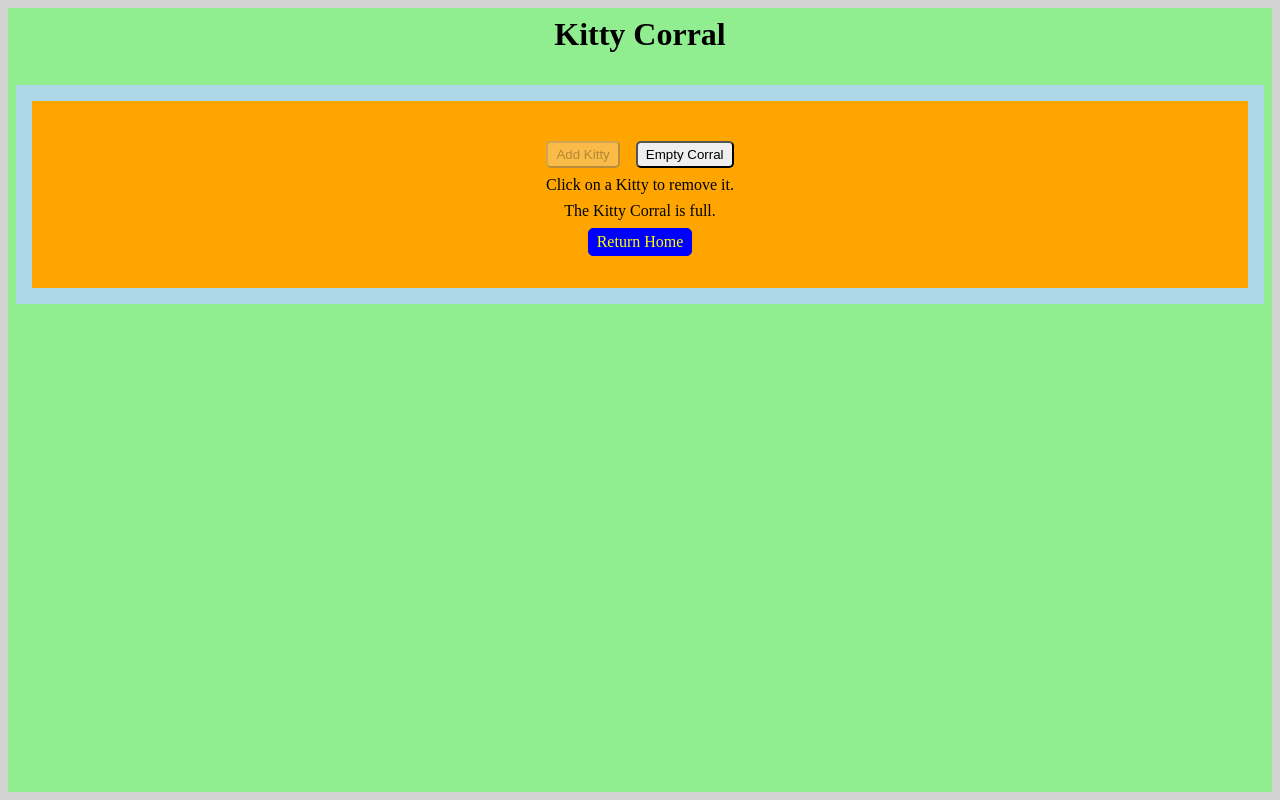
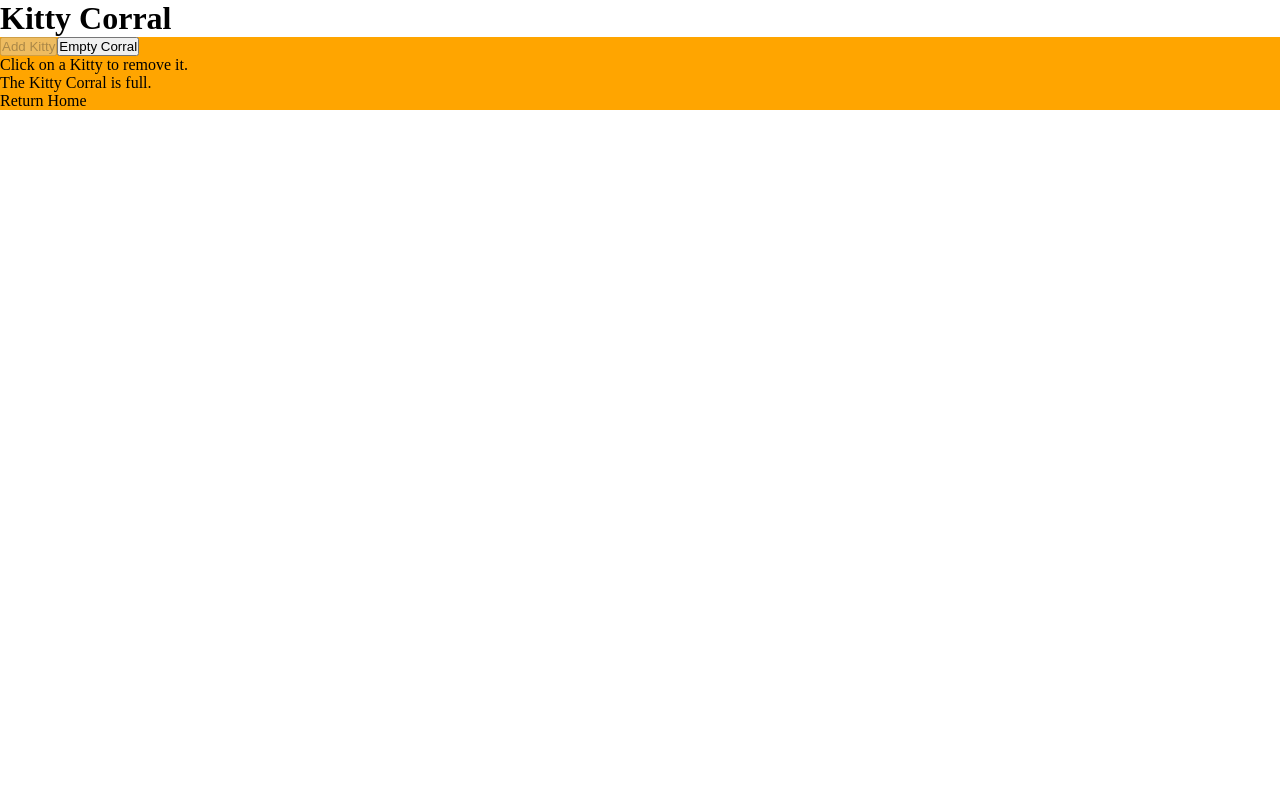
Before and after one commit to franco-ortega/kitty-corral, a Next.js app: page /corral in a window 1280 px wide. Built offline with nearby package versions, Linux system fonts and the light colour scheme.

Commit message:
remove initial styles

```diff
--- a/components/CorralSpace/CorralSpace.module.css
+++ b/components/CorralSpace/CorralSpace.module.css
@@ -1,10 +1,10 @@
 .CorralSpace {
     background-color: hsl(210, 51%, 35%);
-    width: 6rem;
-    aspect-ratio: 1;
+    /* width: 6rem; */
+    /* aspect-ratio: 1; */
 
-    display: flex;
-    flex-direction: row;
-    align-items: center;
-    justify-content: center;
+    /* display: flex; */
+    /* flex-direction: row; */
+    /* align-items: center; */
+    /* justify-content: center; */
   }
--- a/components/corral/Corral.module.css
+++ b/components/corral/Corral.module.css
@@ -1,45 +1,45 @@
 .Corral {
   background-color: orange;
-  border: 1rem solid lightblue;
+  /* border: 1rem solid lightblue; */
 
-  padding: 2rem;
+  /* padding: 2rem; */
 
-  display: flex;
+  /* display: flex; */
   flex-direction: column;
   gap: 2rem;
 }
 
 .Corral section {
-  display: flex;
-  flex-direction: column;
-  flex-wrap: wrap;
-  align-items: center;
-  gap: 0.5rem;
+  /* display: flex; */
+  /* flex-direction: column; */
+  /* flex-wrap: wrap; */
+  /* align-items: center; */
+  /* gap: 0.5rem; */
 }
 
 .Corral section > div {
-  width: fit-content;
-  display: flex;
-  flex-direction: row;
-  flex-wrap: wrap;
-  gap: 1rem;
+  /* width: fit-content; */
+  /* display: flex; */
+  /* flex-direction: row; */
+  /* flex-wrap: wrap; */
+  /* gap: 1rem; */
 }
 
 .Corral button {
-  border-radius: 5px;
-  padding: 0.25rem 0.5rem;
+  /* border-radius: 5px; */
+  /* padding: 0.25rem 0.5rem; */
 }
 
 .Corral a {
-  border: 1px solid blue;
-  background-color: blue;
-  border-radius: 5px;
-  padding: 0.25rem 0.5rem;
-  color: yellow;
-  transition: 500ms;
+  /* border: 1px solid blue; */
+  /* background-color: blue; */
+  /* border-radius: 5px; */
+  /* padding: 0.25rem 0.5rem; */
+  /* color: yellow; */
+  /* transition: 500ms; */
 }
 
 .Corral a:hover {
-  background-color: transparent;
-  color: black;
+  /* background-color: transparent; */
+  /* color: black; */
 }
--- a/components/kitty/Kitty.module.css
+++ b/components/kitty/Kitty.module.css
@@ -1,3 +1,3 @@
 .Kitty img {
-  border-radius: 1rem;
+  /* border-radius: 1rem; */
 }
--- a/components/layout/Layout.module.css
+++ b/components/layout/Layout.module.css
@@ -1,12 +1,4 @@
 .Layout {
-  border: .5rem solid lightgray;
-  background-color: lightgreen;
   height: 100vh;
-  padding: .5rem;
-  text-align: center;
   overflow: auto;
 }
-
-.Layout main {
-  padding-top: 2rem;
-}
```
Also changed, not shown: components/home/Home.module.css (+14 -15 lines).
